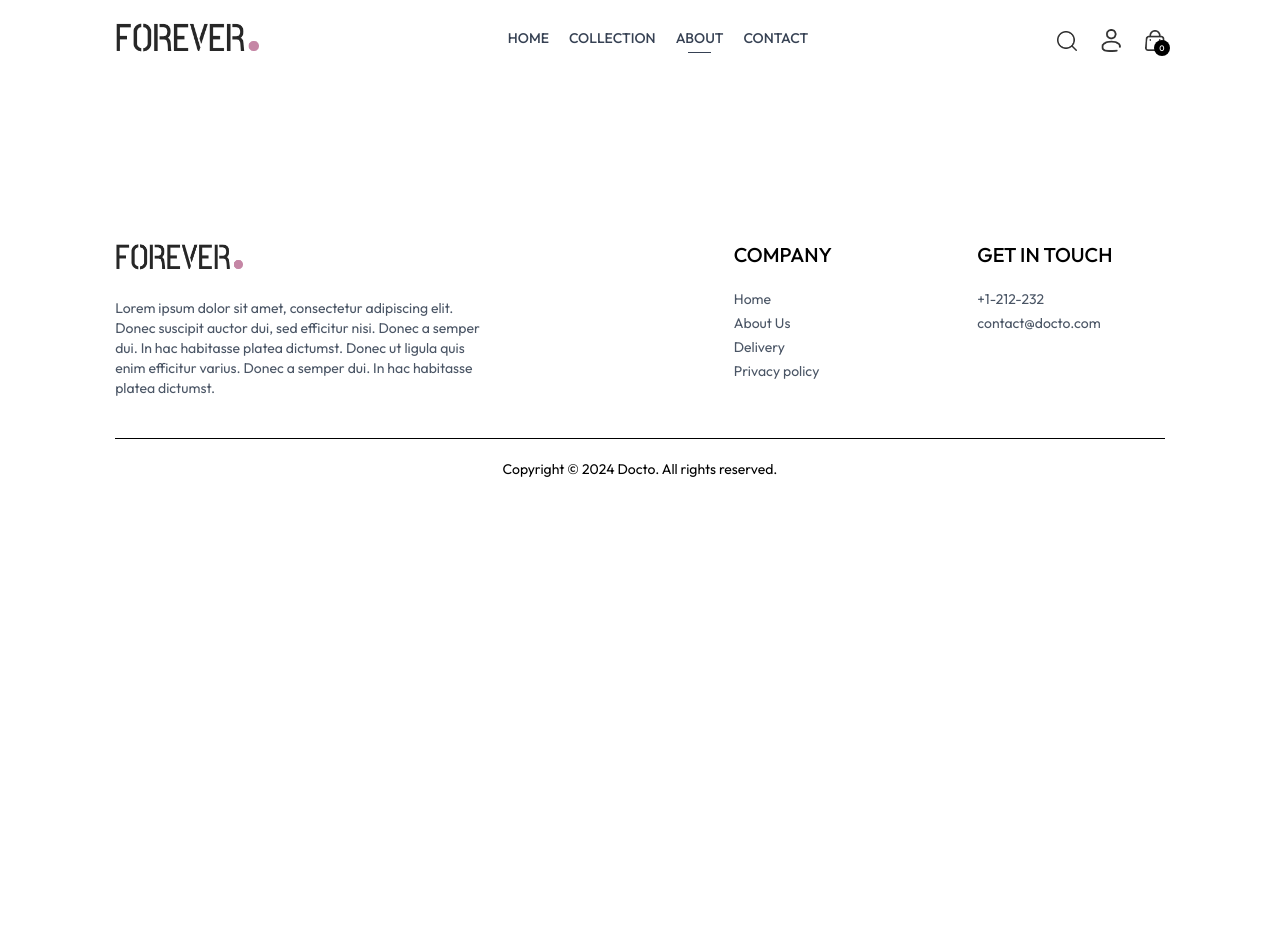
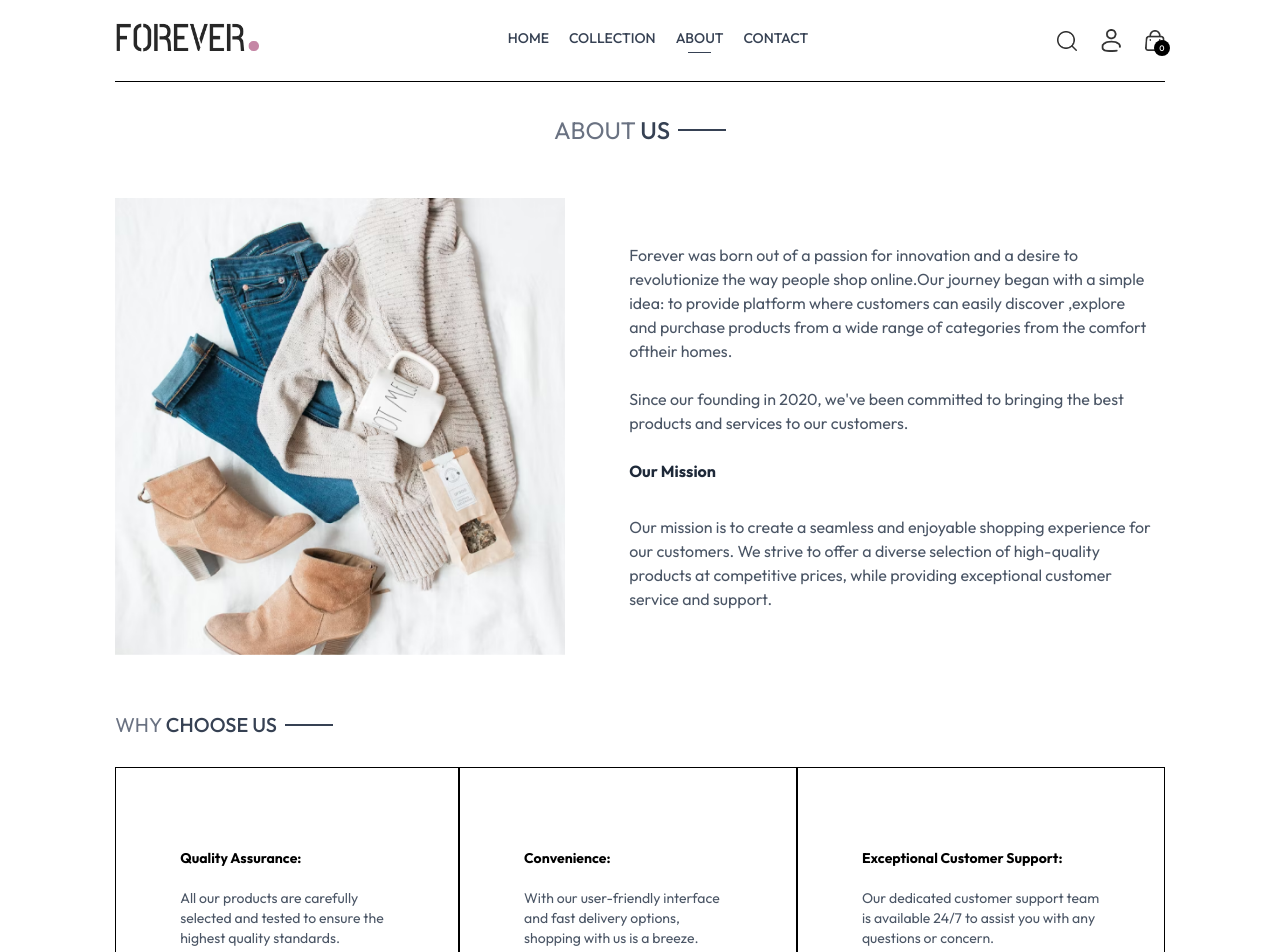
Before and after one commit to harshitydv1/docto, a React (Vite) app in the folder frontend/: page /about in a window 1280 px wide. Shown: the top 952 px of the page. Before the commit the page ends 800 px from the top, so only its background shows below. Built offline with nearby package versions, Linux system fonts and the light colour scheme.

Commit message:
About added

```diff
--- a/frontend/src/pages/About.jsx
+++ b/frontend/src/pages/About.jsx
@@ -1,9 +1,70 @@
-import React from 'react'
+import React from "react";
+import Title from "../components/Title";
+import { assets } from "../assets/assets";
+import NewsletterBox from "../components/NewsletterBox";
 
 const About = () => {
   return (
-    <div></div>
-  )
-}
+    <div>
+      <div className="text-2xl text-center pt-8 border-t">
+        <Title text1={"ABOUT"} text2={"US"} />
+      </div>
+      <div className="my-10 flex flex-col md:flex-row gap-16">
+        <img
+          className="w-full md:max-w-[450px]"
+          src={assets.about_img}
+          alt=""
+        />
+        <div className="flex flex-col justify-center gap-6 md:w-2/4 text-gray-600">
+          <p>
+            Forever was born out of a passion for innovation and a desire to
+            revolutionize the way people shop online.Our journey began with a
+            simple idea: to provide platform where customers can easily discover
+            ,explore and purchase products from a wide range of categories from
+            the comfort oftheir homes.
+          </p>
+          <p>
+            Since our founding in 2020, we've been committed to bringing the
+            best products and services to our customers.
+          </p>
+          <b className="text-gray-800">Our Mission</b>
+          <p className="mt-2">
+            Our mission is to create a seamless and enjoyable shopping
+            experience for our customers. We strive to offer a diverse selection
+            of high-quality products at competitive prices, while providing
+            exceptional customer service and support.
+          </p>
+        </div>
+      </div>
+      <div className="text-xl py-4">
+        <Title text1={"WHY"} text2={"CHOOSE US"} />
+      </div>
+      <div className="flex flex-col md:flex-row text-sm mb-20">
+        <div className="border px-10 md:px-16 py-8 sm:py-20 flex flex-col gap-5">
+          <b>Quality Assurance:</b>
+          <p className="text-gray-600">
+            All our products are carefully selected and tested to ensure the
+            highest quality standards.
+          </p>
+        </div>
+        <div className="border px-10 md:px-16 py-8 sm:py-20 flex flex-col gap-5">
+          <b>Convenience:</b>
+          <p className="text-gray-600">
+            With our user-friendly interface and fast delivery options, shopping
+            with us is a breeze.{" "}
+          </p>
+        </div>
+        <div className="border px-10 md:px-16 py-8 sm:py-20 flex flex-col gap-5">
+          <b>Exceptional Customer Support:</b>
+          <p className="text-gray-600">
+            Our dedicated customer support team is available 24/7 to assist you
+            with any questions or concern.
+          </p>
+        </div>
+      </div>
+      <NewsletterBox />
+    </div>
+  );
+};
 
-export default About
+export default About;
```
